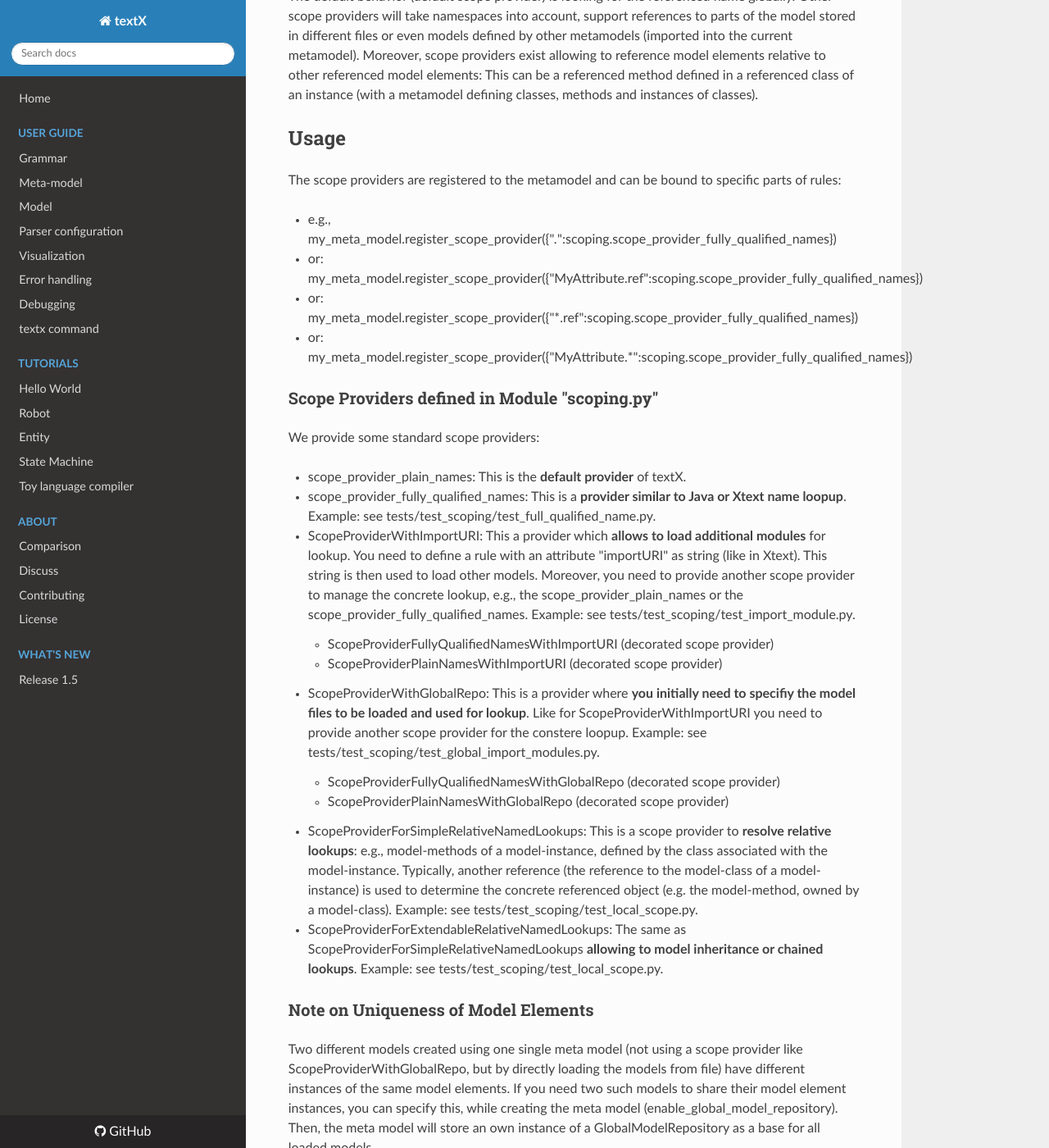
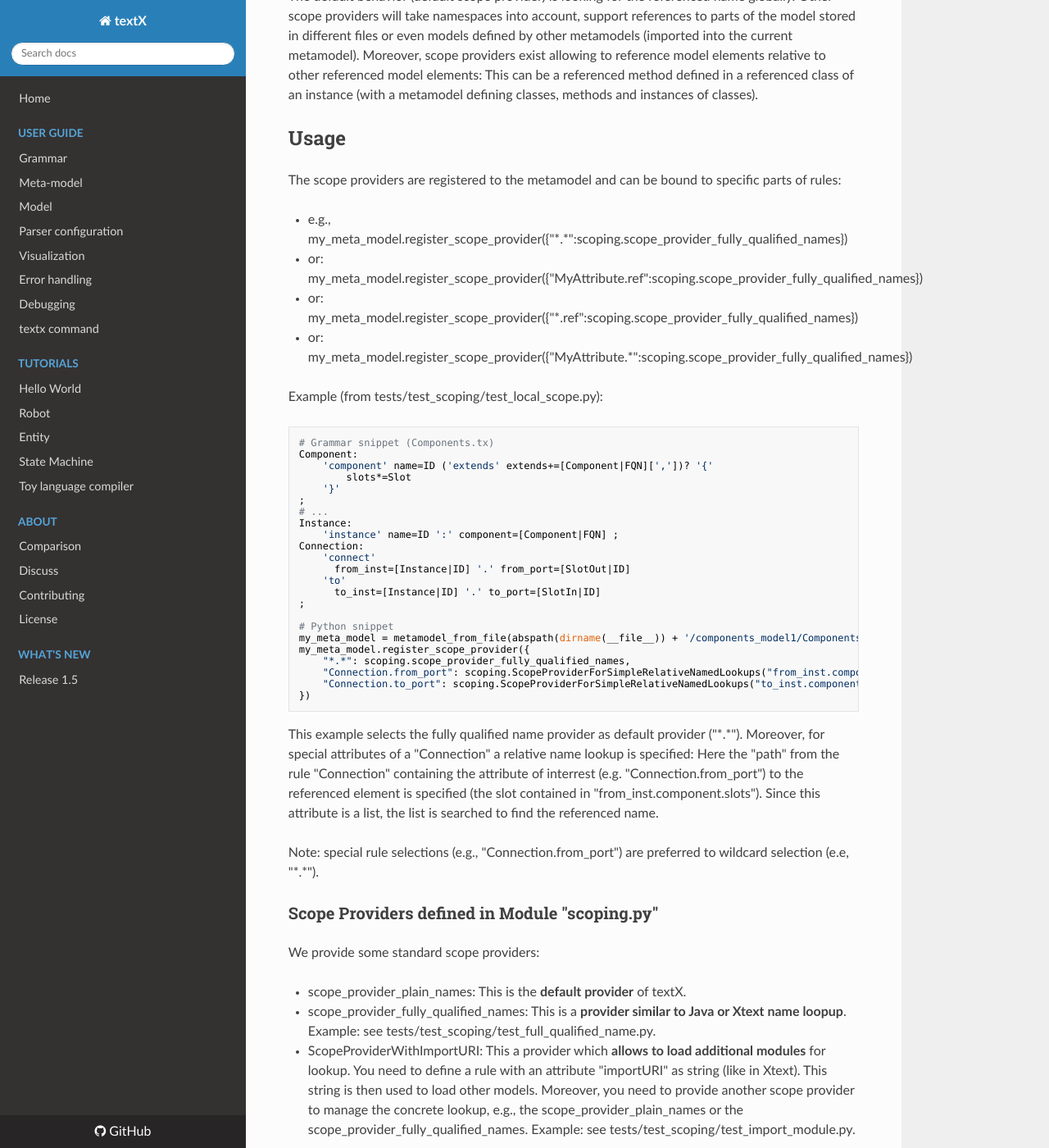
Before and after one commit to textX/textX, an MkDocs documentation site: the page built from docs/scoping.md, in a window 1280 px wide and 1400 px high, scrolled down 412 px. Shown: the whole window at 82% size. Built offline with MkDocs 1.6.1, drawn with Linux system fonts in a browser that asks for light colours; nearby versions of some CDN libraries; old or Windows-style settings are respelled for this version of MkDocs; some of the changed text lies outside the part shown.

Commit message:
pull-request discussion: added more documentation (minor fixes and an example from the tests is included/explained)

```diff
--- a/docs/scoping.md
+++ b/docs/scoping.md
@@ -23,11 +23,45 @@ and instances of classes).
 
 The scope providers are registered to the metamodel and can be bound to specific parts of rules:
 
- * e.g., my_meta_model.register_scope_provider({"*.*":scoping.scope_provider_fully_qualified_names})
+ * e.g., my_meta_model.register_scope_provider({"\*.\*":scoping.scope_provider_fully_qualified_names})
  * or: my_meta_model.register_scope_provider({"MyAttribute.ref":scoping.scope_provider_fully_qualified_names})
- * or: my_meta_model.register_scope_provider({"*.ref":scoping.scope_provider_fully_qualified_names})
+ * or: my_meta_model.register_scope_provider({"\*.ref":scoping.scope_provider_fully_qualified_names})
  * or: my_meta_model.register_scope_provider({"MyAttribute.*":scoping.scope_provider_fully_qualified_names})
 
+Example (from tests/test_scoping/test_local_scope.py):
+
+    # Grammar snippet (Components.tx)
+    Component:
+        'component' name=ID ('extends' extends+=[Component|FQN][','])? '{'
+            slots*=Slot
+        '}'
+    ;
+    # ...
+    Instance:
+        'instance' name=ID ':' component=[Component|FQN] ;
+    Connection:
+        'connect'
+          from_inst=[Instance|ID] '.' from_port=[SlotOut|ID]
+        'to'
+          to_inst=[Instance|ID] '.' to_port=[SlotIn|ID]
+    ;
+
+    # Python snippet
+    my_meta_model = metamodel_from_file(abspath(dirname(__file__)) + '/components_model1/Components.tx')
+    my_meta_model.register_scope_provider({
+        "*.*": scoping.scope_provider_fully_qualified_names,
+        "Connection.from_port": scoping.ScopeProviderForSimpleRelativeNamedLookups("from_inst.component.slots"),
+        "Connection.to_port": scoping.ScopeProviderForSimpleRelativeNamedLookups("to_inst.component.slots")
+    })
+
+
+This example selects the fully qualified name provider as default provider ("\*.\*").
+Moreover, for special attributes of a "Connection" a relative name lookup is specified: Here the
+"path" from the rule "Connection" containing the attribute of interrest (e.g. "Connection.from_port") to
+the referenced element is specified (the slot contained in "from_inst.component.slots").
+Since this attribute is a list, the list is searched to find the referenced name.
+
+Note: special rule selections (e.g., "Connection.from_port") are preferred to wildcard selection (e.e, "\*.\*").
 
 ### Scope Providers defined in Module "scoping.py"
 
@@ -86,6 +120,7 @@ Examples see tests/test_scoping/test_metamodel_provider.py.
 ## Technical aspects and implementation details
 
 The scope providers are python callables accepting obj,attr,obj_ref:
+
  * parser  : the current parser
  * obj     : the object representing the start of the search (e.g., a rule (e.g. "MyAttribute" in the example above,
              or the model)
```
